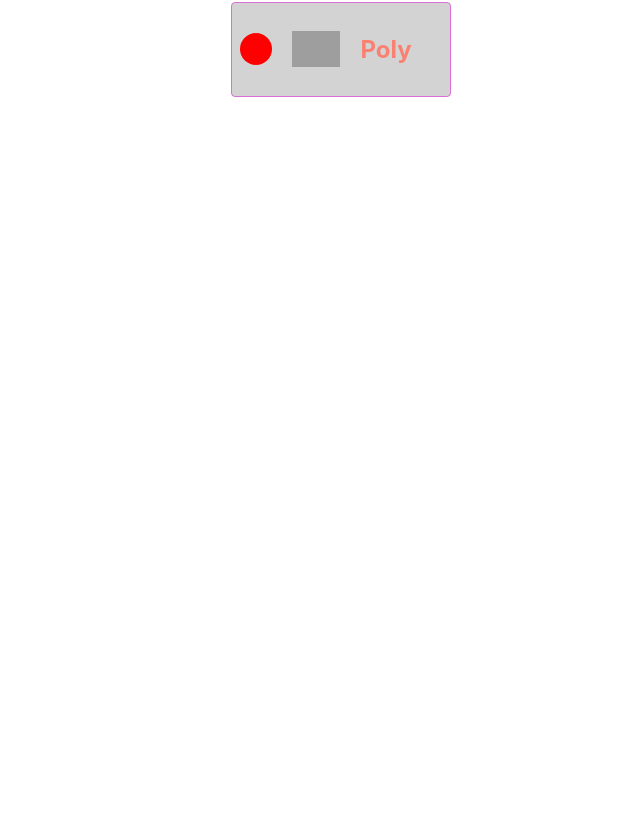
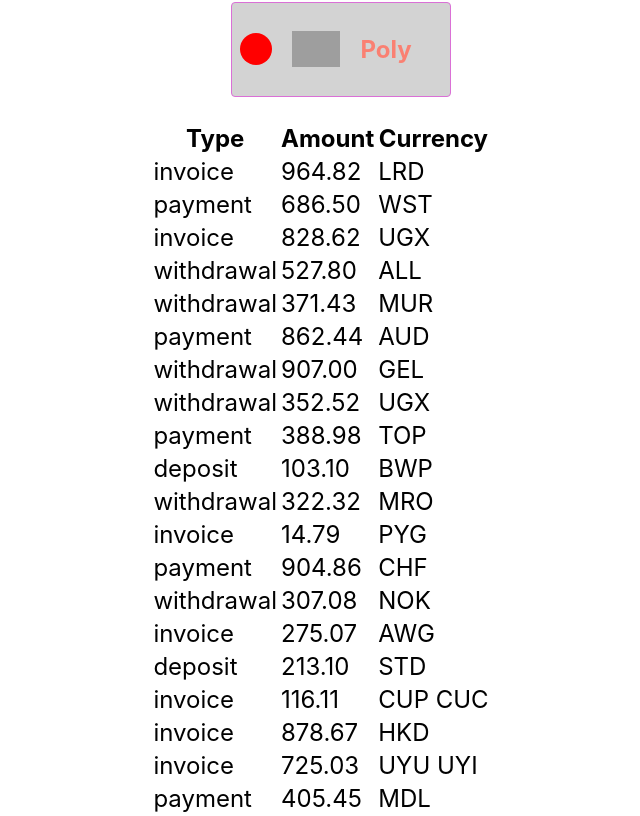
Before and after one commit to RomanVBohdanov22/goit-react-hw-01-components, a React (Create React App) app: page / in a window 1280 px wide. Shown: the part 1399-2215 px from the top of the page, without its empty margins (319-959 px from the left). Before the commit the page ends 1520 px from the top, so only its background shows below. Built offline with nearby package versions, Linux system fonts and the light colour scheme; grey boxes are pictures that could not be loaded.

Commit message:
table works)

```diff
--- a/src/components/App.jsx
+++ b/src/components/App.jsx
@@ -1,10 +1,12 @@
 import user from '../db/user';
 import data from '../db/data';
 import friends from '../db/friends';
+import transactions from '../db/transactions';
 
 import Profile from './profile';
 import Statistics from './statistics';
 import FriendList from './friends';
+import TransactionHistory from './transactions';
 
 //React homework template{user.username}
 export const App = () => {
@@ -35,6 +37,10 @@ export const App = () => {
 
       <FriendList friends={friends} />
 
+      <TransactionHistory items={transactions} />
+
     </div>
   );
 };
+
+//<TransactionHistory items={transactions} />;
--- /dev/null
+++ b/src/components/transactions/TransactionHistory.jsx
@@ -0,0 +1,58 @@
+import '../transactions/TransactionHistory.css';
+import TransactionItem from './TransactionItem';
+
+const TransactionHistory = ({ items }) => {
+  return (
+    <table class="transaction-history">
+      <thead>
+        <tr>
+          <th>Type</th>
+          <th>Amount</th>
+          <th>Currency</th>
+        </tr>
+          </thead>
+          <tbody>
+          {
+             items.map(item => {
+                  return <TransactionItem key={item.id} {...item}/>;
+               })
+              }
+          </tbody>
+    </table>
+  );
+};
+
+export default TransactionHistory;
+
+/*
+      {
+        friends.map(item => {
+          return <FriendsItem key={item.id} {...item} />
+        })
+      }
+*/
+/*
+<table class="transaction-history">
+  <thead>
+    <tr>
+      <th>Type</th>
+      <th>Amount</th>
+      <th>Currency</th>
+    </tr>
+  </thead>
+
+  <tbody>
+    <tr>
+      <td>Invoice</td>
+      <td>125</td>
+      <td>USD</td>
+    </tr>
+    <tr>
+      <td>Withdrawal</td>
+      <td>85</td>
+      <td>USD</td>
+    </tr>
+  </tbody>
+</table>
+
+*/
--- /dev/null
+++ b/src/components/transactions/TransactionItem.jsx
@@ -0,0 +1,35 @@
+//TransactionItem
+
+const TransactionItem = ({ type, amount, currency }) => {
+    return (
+    <tr>
+            <td>{type}</td>
+            <td>{amount}</td>
+            <td>{currency}</td>
+    </tr>
+    );
+};
+
+export default TransactionItem;
+
+/**
+   {
+    "id": "44dca67a-8e5a-4798-bf8e-b15efd4e1abd",
+    "type": "invoice",
+    "amount": "828.62",
+    "currency": "UGX"
+  }
+ */
+/*
+const FriendsItem = ({ avatar, name, isOnline }) => {
+    return (
+        <li className="item">
+            <span className={`status ${isOnline ? 'online' : 'offline'}`}></span>
+            <img className="avatar" src={avatar} alt="User avatar" width="48" />
+            <p className="name">{name}</p>
+        </li>
+    );
+};
+
+export default FriendsItem;
+*/
--- /dev/null
+++ b/src/components/transactions/index.jsx
@@ -0,0 +1 @@
+export { default } from './TransactionHistory';
--- /dev/null
+++ b/src/db/transactions.json
@@ -0,0 +1,122 @@
+[
+  {
+    "id": "1e0700a2-5183-4291-85cc-2065a036a683",
+    "type": "invoice",
+    "amount": "964.82",
+    "currency": "LRD"
+  },
+  {
+    "id": "a30f821b-4d25-4ff0-abdd-e340b3f0dd2b",
+    "type": "payment",
+    "amount": "686.50",
+    "currency": "WST"
+  },
+  {
+    "id": "44dca67a-8e5a-4798-bf8e-b15efd4e1abd",
+    "type": "invoice",
+    "amount": "828.62",
+    "currency": "UGX"
+  },
+  {
+    "id": "ea8ed3dc-2b68-4a53-905a-53ecb0adef33",
+    "type": "withdrawal",
+    "amount": "527.80",
+    "currency": "ALL"
+  },
+  {
+    "id": "ea76146a-0b00-4b80-bc02-a8c822176712",
+    "type": "withdrawal",
+    "amount": "371.43",
+    "currency": "MUR"
+  },
+  {
+    "id": "63ca02f9-d637-46b5-9237-f3b24425e029",
+    "type": "payment",
+    "amount": "862.44",
+    "currency": "AUD"
+  },
+  {
+    "id": "ed0263e8-59a5-4bf1-87e0-2bb88e53dc34",
+    "type": "withdrawal",
+    "amount": "907.00",
+    "currency": "GEL"
+  },
+  {
+    "id": "6013bad0-750c-4691-8bc2-d8f2b43969c4",
+    "type": "withdrawal",
+    "amount": "352.52",
+    "currency": "UGX"
+  },
+  {
+    "id": "252c7be4-8b06-4fa7-8d42-61fb835b70d5",
+    "type": "payment",
+    "amount": "388.98",
+    "currency": "TOP"
+  },
+  {
+    "id": "4eaab41b-b967-40ac-82ed-85fc66f646f1",
+    "type": "deposit",
+    "amount": "103.10",
+    "currency": "BWP"
+  },
+  {
+    "id": "9648a350-8469-42d5-8bf3-18090de5fe67",
+    "type": "withdrawal",
+    "amount": "322.32",
+    "currency": "MRO"
+  },
+  {
+    "id": "9c5c25fb-1a95-4b2f-8d1f-4c4426d677cc",
+    "type": "invoice",
+    "amount": "14.79",
+    "currency": "PYG"
+  },
+  {
+    "id": "43ef232c-80e9-4d6f-b48a-b22405620de3",
+    "type": "payment",
+    "amount": "904.86",
+    "currency": "CHF"
+  },
+  {
+    "id": "5161682e-e620-4019-ab0a-24ceb10fbd20",
+    "type": "withdrawal",
+    "amount": "307.08",
+    "currency": "NOK"
+  },
+  {
+    "id": "7b119d71-42e6-4c42-a141-6818b07bb9ff",
+    "type": "invoice",
+    "amount": "275.07",
+    "currency": "AWG"
+  },
+  {
+    "id": "a4f65722-65c4-4c28-b1f4-b8ed988bb205",
+    "type": "deposit",
+    "amount": "213.10",
+    "currency": "STD"
+  },
+  {
+    "id": "c6e5784b-0ca3-48d6-86e5-b5128af5a523",
+    "type": "invoice",
+    "amount": "116.11",
+    "currency": "CUP CUC"
+  },
+  {
+    "id": "c9ebed6a-3a02-4b49-ac0d-0534b51f2bfd",
+    "type": "invoice",
+    "amount": "878.67",
+    "currency": "HKD"
+  },
+  {
+    "id": "a4a98b0e-b22c-438b-9f83-de2df52110c8",
+    "type": "invoice",
+    "amount": "725.03",
+    "currency": "UYU UYI"
+  },
+  {
+    "id": "b39bfa7a-0166-4c47-94d6-87d20590f746",
+    "type": "payment",
+    "amount": "405.45",
+    "currency": "MDL"
+  }
+]
```
Also changed, not shown: src/components/transactions/TransactionHistory.css (added).
